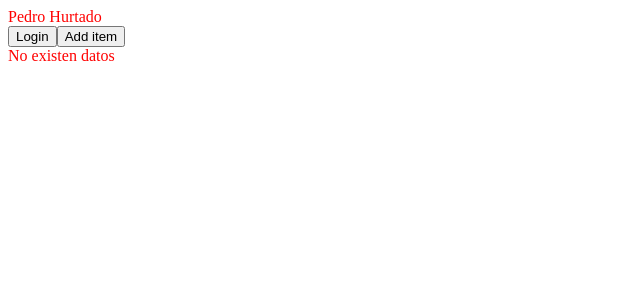
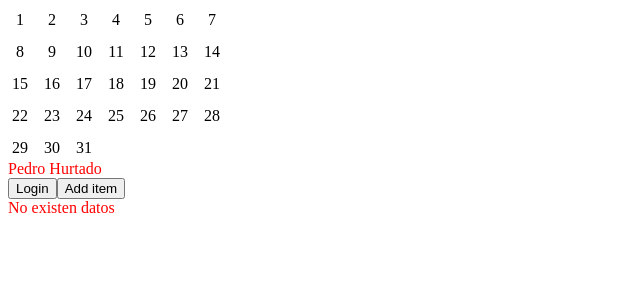
Before and after one commit to PedroHurtado/angular_ceg, an Angular app: page / in a window 1280 px wide. Shown: the top 300 px of the page, without its empty margins (0-640 px from the left). Built offline with nearby package versions, Linux system fonts and the light colour scheme.

Commit message:
calendar and docs

```diff
--- a/src/app/app.html
+++ b/src/app/app.html
@@ -1,3 +1,4 @@
+<app-calendar/>
 <div>{{name}}</div>
 
 @if(getUser();as user){
--- a/src/app/app.ts
+++ b/src/app/app.ts
@@ -1,9 +1,10 @@
 import { Component } from '@angular/core';
 import { RouterOutlet } from '@angular/router';
+import { Calendar } from './calendar/calendar';
 
 @Component({
   selector: 'app-root',
-  imports: [],
+  imports: [Calendar],
   templateUrl: './app.html',
   styleUrl: './app.css'
 })
--- /dev/null
+++ b/src/app/calendar/calendar.css
@@ -0,0 +1,17 @@
+:host{
+  display: grid;
+  grid-template-columns: repeat(7,1.5rem);
+  gap: 0.5rem;
+  user-select: none;
+}
+
+.day{
+  display: flex;
+  width: 1.5rem;
+  height: 1.5rem;
+  justify-content: center;
+  align-items: center;
+}
+.day:hover{
+  outline: 1px solid blue;
+}
--- /dev/null
+++ b/src/app/calendar/calendar.html
@@ -0,0 +1,3 @@
+@for (day of days; track day; let index=$index) {
+  <div class="day" [attr.data-index]="index">{{day}}</div>
+}
--- /dev/null
+++ b/src/app/calendar/calendar.ts
@@ -0,0 +1,20 @@
+import { Component, HostListener } from '@angular/core';
+
+@Component({
+  selector: 'app-calendar',
+  imports: [],
+  templateUrl: './calendar.html',
+  styleUrl: './calendar.css'
+})
+export class Calendar {
+  days: number[] = [...Array(31).keys()].map(i => i + 1);
+
+  @HostListener('click', ['$event'])
+  handlerClick(ev:Event){
+    const {dataset} = (ev.target as HTMLElement)
+    const {index} = dataset || {}
+    if(index){
+      console.log(this.days[Number(index)])
+    }
+  }
+}
```
Also changed, not shown: src/app/calendar/calendat-service.ts (added, +46 -0 lines), 4 other files (tests, documents, lock files or other folders).
